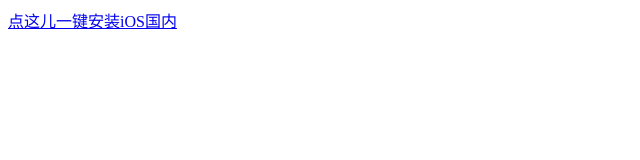
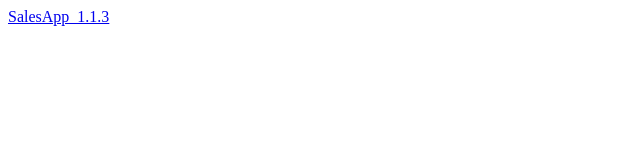
Before and after one commit to Coder7777/ionic_repo, a plain HTML site: page index.html in a window 1280 px wide. Shown: the whole page, without its empty margins (0-640 px from the left). Drawn offline with Linux system fonts and the light colour scheme.

Commit message:
html 1.1.3

```diff
--- a/index.html
+++ b/index.html
@@ -9,7 +9,7 @@
 </head>
 
 <body>
-  <a href="itms-services://?action=download-manifest&url=https://raw.githubusercontent.com/Coder7777/ionic_repo/main/salesapp.plist"> 点这儿一键安装iOS国内
+  <a href="itms-services://?action=download-manifest&url=https://raw.githubusercontent.com/Coder7777/ionic_repo/main/salesapp.plist"> SalesApp_1.1.3
   </a>
 </body>
 
```
